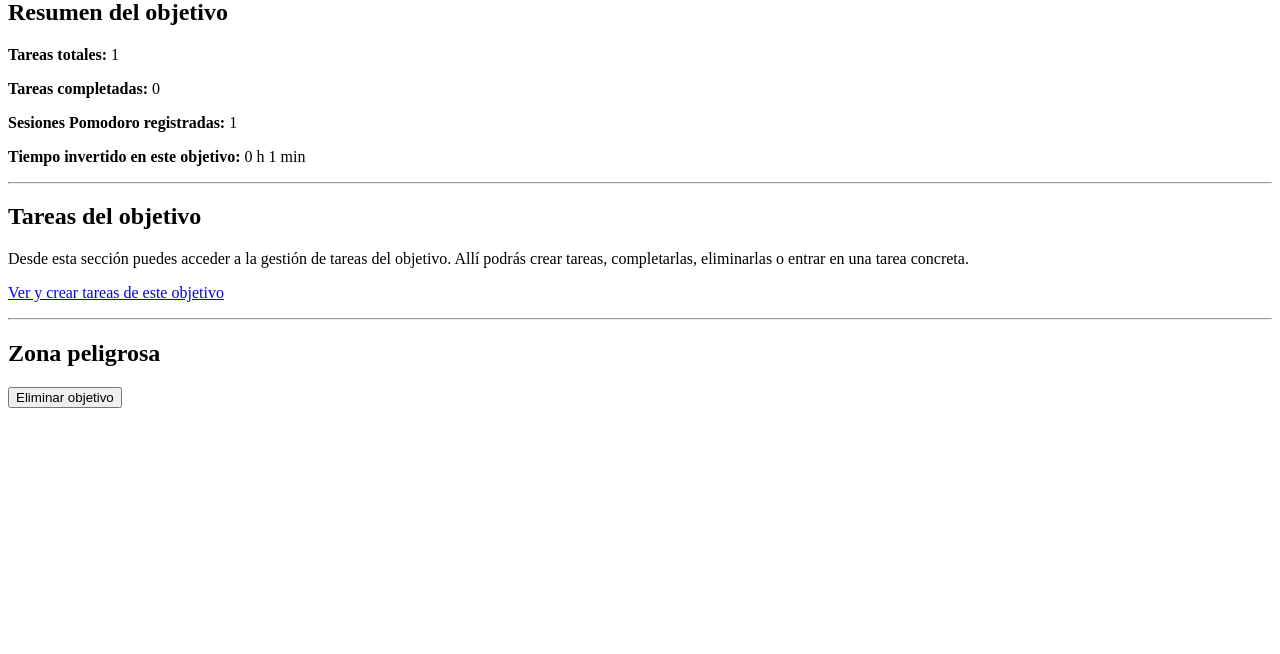
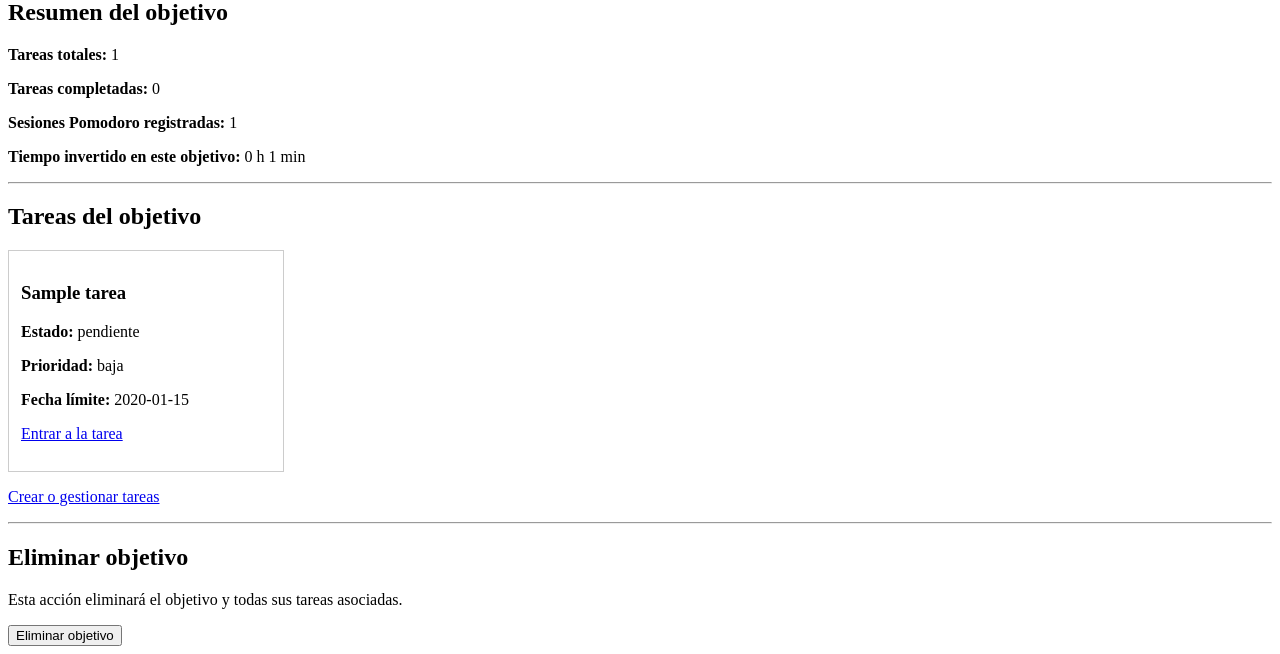
Before and after one commit to Sogdahr/Organica, a PHP site: page /objetivo_detalle.php?id_objetivo=1 in a window 1280 px wide. Shown: the part 523-1177 px from the top of the page. Before the commit the page ends 931 px from the top, so only its background shows below. Run offline with PHP 8.4, Linux system fonts and the light colour scheme; the visitor is signed in with stand-in values (Sample User, id 1); tables that the repository leaves empty hold one stand-in row (values such as "Sample post").

Commit message:
Mostrar tareas en el detalle objetivo

```diff
--- a/public/objetivo_detalle.php
+++ b/public/objetivo_detalle.php
@@ -60,6 +60,15 @@ $totalMinutosObjetivo = $datosPomodoroObjetivo["total_minutos"];
 
 $horasObjetivo = floor($totalMinutosObjetivo / 60);
 $minutosRestantesObjetivo = $totalMinutosObjetivo % 60;
+
+// Obtener tareas del objetivo para mostrarlas en el detalle
+$sql = "SELECT id_tarea, titulo, fecha_limite, prioridad, estado
+        FROM tareas
+        WHERE id_objetivo = ?
+        ORDER BY fecha_creacion DESC";
+$stmt = $pdo->prepare($sql);
+$stmt->execute([$idObjetivo]);
+$tareasObjetivo = $stmt->fetchAll(PDO::FETCH_ASSOC);
 
 // Actualizar objetivo
     if ($_SERVER["REQUEST_METHOD"] === "POST" && isset($_POST["actualizar_objetivo"])) {
@@ -207,22 +216,59 @@ $minutosRestantesObjetivo = $totalMinutosObjetivo % 60;
 
     <h2>Tareas del objetivo</h2>
 
-    <p>
-        Desde esta sección puedes acceder a la gestión de tareas del objetivo.
-        Allí podrás crear tareas, completarlas, eliminarlas o entrar en una tarea concreta.
-    </p>
+<?php if (empty($tareasObjetivo)): ?>
 
-    <p>
+    <p>Este objetivo todavía no tiene tareas creadas.</p>
 
-        <a href="tareas.php?id_objetivo=<?php echo $objetivo["id_objetivo"]; ?>">
-        Ver y crear tareas de este objetivo
-        </a>
+<?php else: ?>
 
-    </p>
+    <div style="display: flex; flex-wrap: wrap; gap: 15px;">
+
+        <?php foreach ($tareasObjetivo as $tarea): ?>
+
+            <div style="border: 1px solid #ccc; padding: 12px; width: 250px;">
+
+                <h3><?php echo htmlspecialchars($tarea["titulo"]); ?></h3>
+
+                <p>
+                    <strong>Estado:</strong>
+                    <?php echo htmlspecialchars($tarea["estado"]); ?>
+                </p>
+
+                <p>
+                    <strong>Prioridad:</strong>
+                    <?php echo htmlspecialchars($tarea["prioridad"]); ?>
+                </p>
+
+                <p>
+                    <strong>Fecha límite:</strong>
+                    <?php echo htmlspecialchars($tarea["fecha_limite"] ?? "Sin fecha"); ?>
+                </p>
+
+                <p>
+                    <a href="tarea_detalle.php?id_tarea=<?php echo $tarea["id_tarea"]; ?>">
+                        Entrar a la tarea
+                    </a>
+                </p>
+
+            </div>
+
+        <?php endforeach; ?>
+
+    </div>
+
+<?php endif; ?>
+
+<p>
+    <a href="tareas.php?id_objetivo=<?php echo $objetivo["id_objetivo"]; ?>">
+        Crear o gestionar tareas
+    </a>
+</p>
 
     <hr>
 
-    <h2>Zona peligrosa</h2>
+    <h2>Eliminar objetivo</h2>
+    <p>Esta acción eliminará el objetivo y todas sus tareas asociadas.</p>
 
     <form method="POST" action="" onsubmit="return confirm('¿Seguro que quieres eliminar este objetivo? También se eliminarán sus tareas asociadas.');">
         <button type="submit" name="eliminar_objetivo">
```
